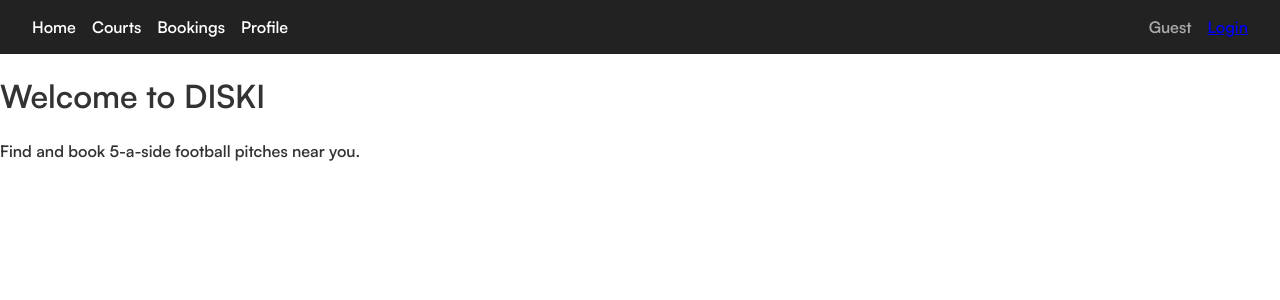
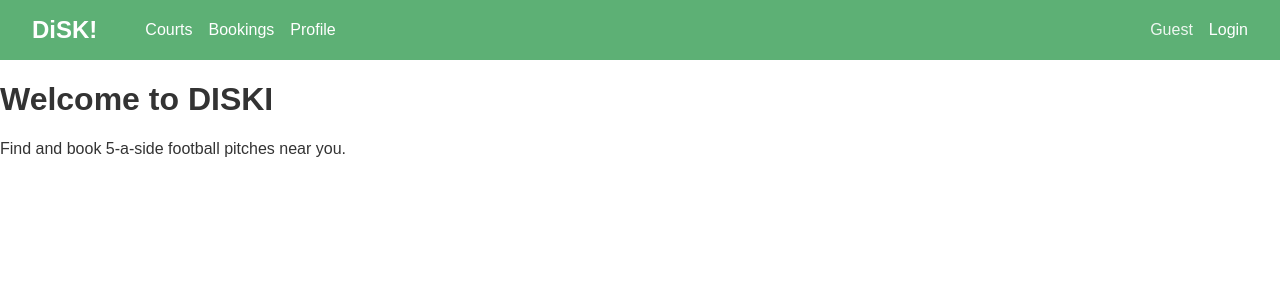
Before and after one commit to DanzoLuvsKFC/diski, a React (Create React App) app: page / in a window 1280 px wide. Shown: the top 300 px of the page. Built offline with nearby package versions, Linux system fonts and the light colour scheme; a web font is replaced by a local one.

Commit message:
Fixed the nav bar css again bro

```diff
--- a/src/components/Nav.css
+++ b/src/components/Nav.css
@@ -1,34 +1,122 @@
+/* Global navbar styling */
 .navbar {
   display: flex;
   justify-content: space-between;
   align-items: center;
   padding: 1rem 2rem;
-  background-color: #222;
+  background-color: #5db075;
   color: white;
   font-family: 'Satoshi', sans-serif;
+  position: relative;
 }
 
-.nav-left a {
+/* Brand/logo */
+.brand-logo {
+  font-weight: 700;
+  font-size: 1.5rem;
   color: white;
   text-decoration: none;
-  margin-right: 1rem;
+  margin-right: 2rem;
 }
 
-.nav-left a:hover {
-  text-decoration: underline;
+.brand-logo:hover {
+  opacity: 0.8;
 }
 
+/* Left side: logo + nav links */
+.nav-left {
+  display: flex;
+  align-items: center;
+  gap: 1rem;
+}
+
+.nav-links {
+  display: flex;
+  align-items: center;
+  gap: 1rem;
+}
+
+.nav-links a {
+  color: white;
+  text-decoration: none;
+  transition: opacity 0.3s ease;
+}
+
+.nav-links a:hover {
+  opacity: 0.8;
+}
+
+/* Right side: login/logout */
 .nav-right {
   display: flex;
   align-items: center;
   gap: 1rem;
 }
 
+.nav-right a {
+  color: white;
+  text-decoration: none;
+  transition: opacity 0.3s ease;
+}
+
+.nav-right a:hover {
+  opacity: 0.8;
+}
+
 .nav-user {
-  font-weight: bold;
-  color: #00ff88;
+  font-weight: 900;
+  color: #ffffff;
 }
 
 .nav-guest {
-  color: #aaa;
+  color: #ffffffe4;
 }
+
+.nav-links button {
+  background: transparent;
+  color: white;
+  border: 1px solid white;
+  padding: 0.3rem 0.6rem;
+  border-radius: 4px;
+  cursor: pointer;
+}
+
+.nav-links button:hover {
+  opacity: 0.8;
+}
+
+/* Hamburger icon */
+.hamburger {
+  display: none;
+  font-size: 1.8rem;
+  cursor: pointer;
+  color: white;
+}
+
+/* Mobile view */
+@media (max-width: 768px) {
+  .nav-links {
+    display: none;
+    flex-direction: column;
+    align-items: flex-start;
+    position: absolute;
+    top: 70px;
+    left: 0;
+    background-color: #5db075;
+    width: 100%;
+    padding: 1rem 2rem;
+    z-index: 1000;
+  }
+
+  .nav-links.active {
+    display: flex;
+  }
+
+  .nav-right {
+    display: none;
+  }
+
+  .hamburger {
+    display: block;
+  }
+}
--- a/src/components/Navbar.jsx
+++ b/src/components/Navbar.jsx
@@ -1,27 +1,38 @@
 import { Link, useNavigate } from 'react-router-dom';
 import { useAuth } from '../context/AuthContext';
 import './Nav.css';
+import { useState } from 'react';
 
 export default function Navbar() {
   const { user, logout } = useAuth();
   const navigate = useNavigate();
+  const [menuOpen, setMenuOpen] = useState(false);
 
   const handleLogout = () => {
     logout();
     navigate('/');
+    setMenuOpen(false);
+  };
+
+  const toggleMenu = () => {
+    setMenuOpen(!menuOpen);
   };
 
   return (
     <nav className="navbar">
-      {/* Left links */}
       <div className="nav-left">
-        <Link to="/">Home</Link>
-        <Link to="/courts">Courts</Link>
-        <Link to="/bookings">Bookings</Link>
-        <Link to="/profile">Profile</Link>
+        {/* Logo */}
+        <Link to="/" className="brand-logo">DiSK!</Link>
+
+        {/* Nav links - visible on desktop, toggled on mobile */}
+        <div className={`nav-links ${menuOpen ? 'active' : ''}`}>
+          <Link to="/courts" onClick={() => setMenuOpen(false)}>Courts</Link>
+          <Link to="/bookings" onClick={() => setMenuOpen(false)}>Bookings</Link>
+          <Link to="/profile" onClick={() => setMenuOpen(false)}>Profile</Link>
+        </div>
       </div>
 
-      {/* Right user actions */}
+      {/* Right side login/logout */}
       <div className="nav-right">
         {user ? (
           <>
@@ -31,10 +42,13 @@ export default function Navbar() {
         ) : (
           <>
             <span className="nav-guest">Guest</span>
-            <Link to="/login">Login</Link>
+            <Link to="/login" onClick={() => setMenuOpen(false)}>Login</Link>
           </>
         )}
       </div>
+
+      {/* Hamburger icon for mobile only */}
+      <div className="hamburger" onClick={toggleMenu}>☰</div>
     </nav>
   );
 }
```
Also changed, not shown: public/Satoshi.ttf (renamed from public/fonts/Satoshi.ttf).
